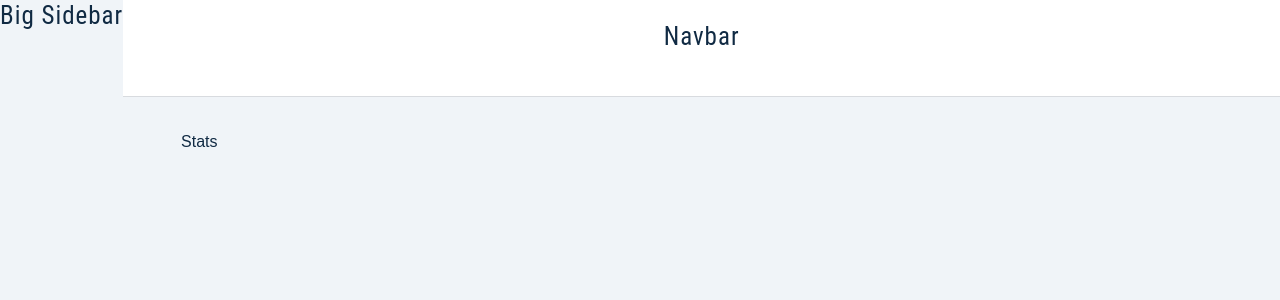
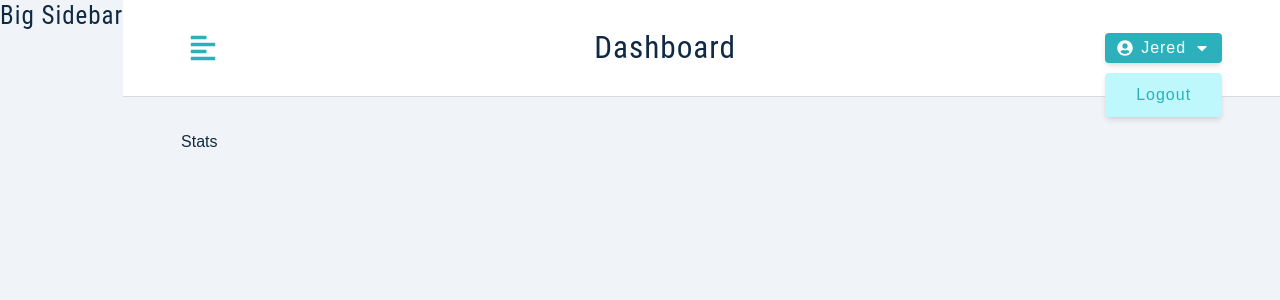
Before and after one commit to jerednav/happily, a React (Create React App) app in the folder client/: page / in a window 1280 px wide. Shown: the top 300 px of the page. Built offline with nearby package versions, Linux system fonts and the light colour scheme; sample sign-in values are in the browser's storage.

Commit message:
creating navbar items

```diff
--- a/client/package.json
+++ b/client/package.json
@@ -11,6 +11,7 @@
     "normalize.css": "^8.0.1",
     "react": "^18.0.0",
     "react-dom": "^18.0.0",
+    "react-icons": "^4.4.0",
     "react-router-dom": "^6.3.0",
     "react-scripts": "5.0.1",
     "styled-components": "^5.3.5",
--- a/client/src/components/Navbar.js
+++ b/client/src/components/Navbar.js
@@ -1,11 +1,43 @@
-import Wrapper from '../assets/wrappers/Navbar'
+import Wrapper from "../assets/wrappers/Navbar";
+import { FaAlignLeft, FaUserCircle, FaCaretDown } from "react-icons/fa";
+import { useAppContext } from "../context/appContext";
 
 const Navbar = () => {
   return (
     <Wrapper>
-        <h4>Navbar</h4>
+      <div className="nav-center">
+        <button
+          type="button"
+          className="toggle-btn"
+          onClick={() => console.log("toggle sidebar")}
+        >
+          <FaAlignLeft />
+        </button>
+        <div>
+          {/* <Logo /> */}
+          <h3 className="logo-text">dashboard</h3>
+        </div>
+        <div className="btn-container">
+          <button
+            type="button"
+            className="btn"
+            onClick={() => console.log("show/hide dropdown")}
+          >
+            <FaUserCircle />
+            jered
+            <FaCaretDown />
+          </button>
+          <div className="dropdown show-dropdown">
+            <button type="button" className="dropdown-btn"
+            onClick={() => console.log("logout user")}
+            >
+            logout
+            </button>
+          </div>
+        </div>
+      </div>
     </Wrapper>
-  )
-}
+  );
+};
 
-export default Navbar
+export default Navbar;
```
Also changed, not shown: 1 other file (tests, documents, lock files or other folders).
